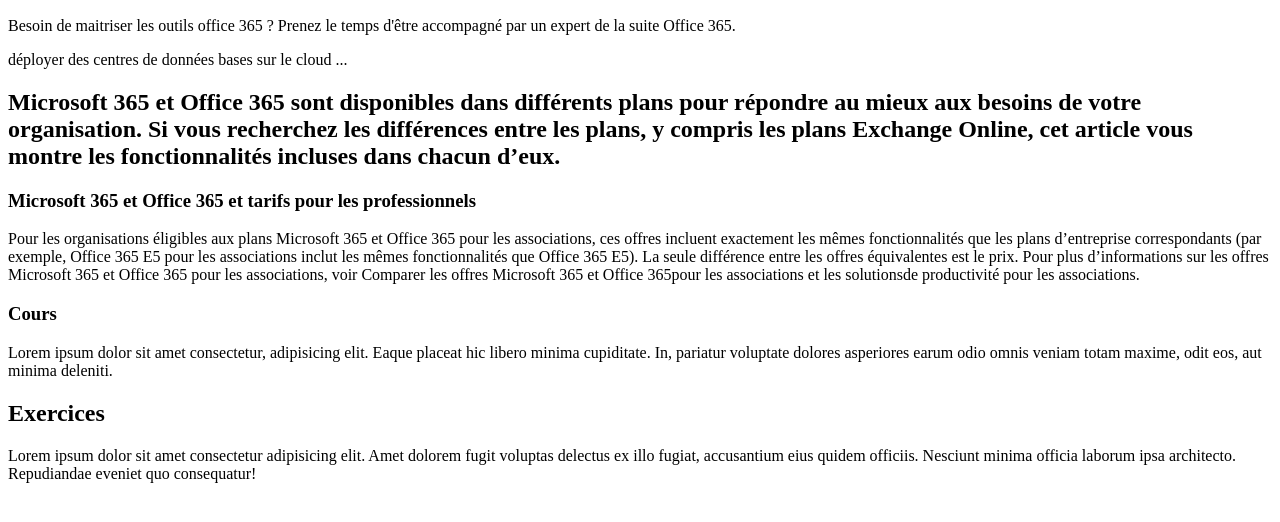
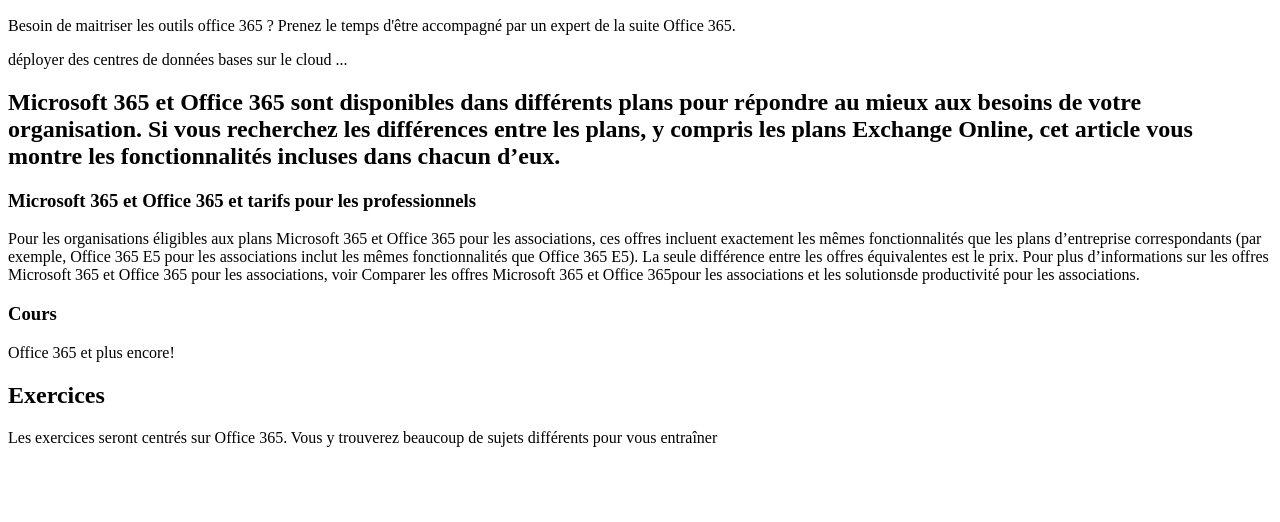
Before and after one commit to Carine-ecole/partiel, a plain HTML site: page index.html in a window 1280 px wide. Shown: the part 110-632 px from the top of the page. Drawn offline with Linux system fonts and the light colour scheme.

Commit message:
Add files via upload

```diff
--- a/index.html
+++ b/index.html
@@ -12,23 +12,20 @@
 
 <body>
 
-    <h1>Formation office 365 </h1>
-    <h2>Venez vous former en ligne sur la suite microsoft office 365. </h2>
+    <h1><strong>Formation</strong> office 365 </h1>
+    <h2>Venez vous former en ligne sur la suite microsoft <strong>office 365</strong>. </h2>
     <p>Besoin de maitriser les outils office 365 ? Prenez le temps d'être accompagné par un expert de la suite Office
         365.</p>
     <p>
         déployer des centres de données bases sur le cloud ...
     </p>
     <h2>Microsoft 365 et Office 365 sont disponibles dans différents plans pour répondre au mieux aux besoins de votre organisation. Si vous recherchez les différences entre les plans, y compris les plans Exchange Online, cet article vous montre les fonctionnalités incluses dans chacun d’eux.</h2>
-    <h3>Microsoft 365 et Office 365 et tarifs pour les professionnels</h3>
+    <h3>Microsoft 365 et Office 365 et <strong>tarifs</strong> pour les professionnels</h3>
     <p>Pour les organisations éligibles aux plans Microsoft 365 et Office 365 pour les associations, ces offres incluent exactement les mêmes fonctionnalités que les plans d’entreprise correspondants (par exemple, Office 365 E5 pour les associations inclut les mêmes fonctionnalités que Office 365 E5). La seule différence entre les offres équivalentes est le prix. Pour plus d’informations sur les offres Microsoft 365 et Office 365 pour les associations, voir Comparer les offres Microsoft 365 et Office 365pour les associations et les solutionsde productivité pour les associations.</p>
-    <h3>Cours</h3>
-    <p>Lorem ipsum dolor sit amet consectetur, adipisicing elit. Eaque placeat hic libero minima cupiditate. In,
-        pariatur voluptate dolores asperiores earum odio omnis veniam totam maxime, odit eos, aut minima deleniti.</p>
-    <h2>Exercices</h2>
-    <p>Lorem ipsum dolor sit amet consectetur adipisicing elit. Amet dolorem fugit voluptas delectus ex illo fugiat,
-        accusantium eius quidem officiis. Nesciunt minima officia laborum ipsa architecto. Repudiandae eveniet quo
-        consequatur!</p>
+    <h3><strong>Cours</strong></h3>
+    <p>Office 365 et plus encore! </p>
+    <h2><strong>Exercices</strong></h2>
+    <p>Les exercices seront centrés sur Office 365. Vous y trouverez beaucoup de sujets différents pour vous entraîner</p>
 </body>
 
 </html>
```
